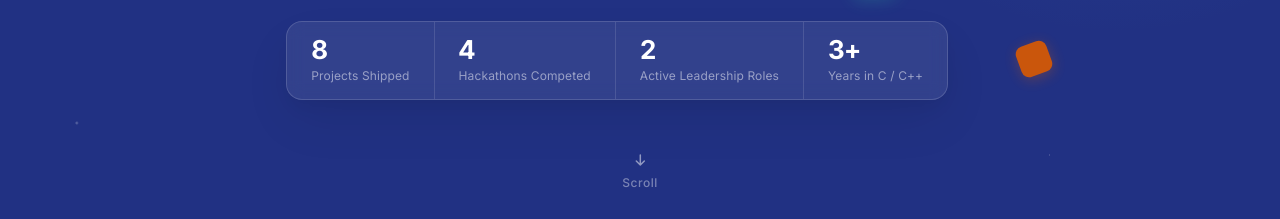
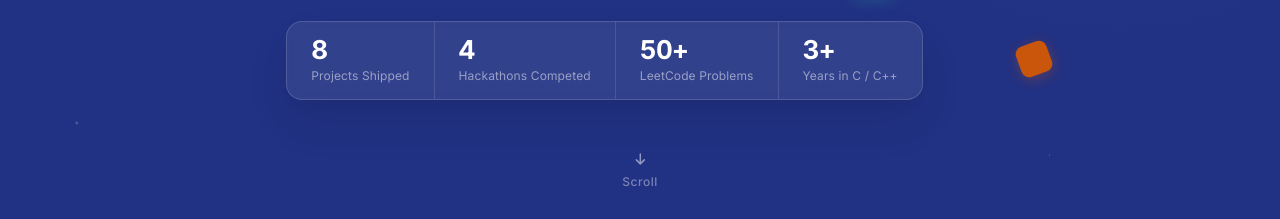
Before and after one commit to adarsh-v-h/adarsh-v-h.github.io, a plain HTML site: page index.html in a window 1280 px wide. Shown: the part 581-800 px from the top of the page. Drawn offline with Linux system fonts and the light colour scheme.

Commit message:
Added more content related to my achievements

```diff
--- a/index.html
+++ b/index.html
@@ -911,8 +911,8 @@ footer {
                 <div class="stat-label">Hackathons Competed</div>
             </div>
             <div class="stat">
-                <div class="stat-num">2</div>
-                <div class="stat-label">Active Leadership Roles</div>
+                <div class="stat-num">50+</div>
+                <div class="stat-label">LeetCode Problems</div>
             </div>
             <div class="stat">
                 <div class="stat-num">3+</div>
@@ -1178,6 +1178,7 @@ footer {
             <a href="mailto:adarshvh2005@gmail.com">adarshvh2005@gmail.com</a>
             <a href="https://github.com/adarsh-v-h" target="_blank">github.com/adarsh-v-h</a>
             <a href="https://linkedin.com/in/adarsh-v-h-2005abc" target="_blank">LinkedIn</a>
+            <a href="https://leetcode.com/u/haBYa2qkN2/" target="_blank">LeetCode</a>
         </div>
     </div>
 </footer>
```
